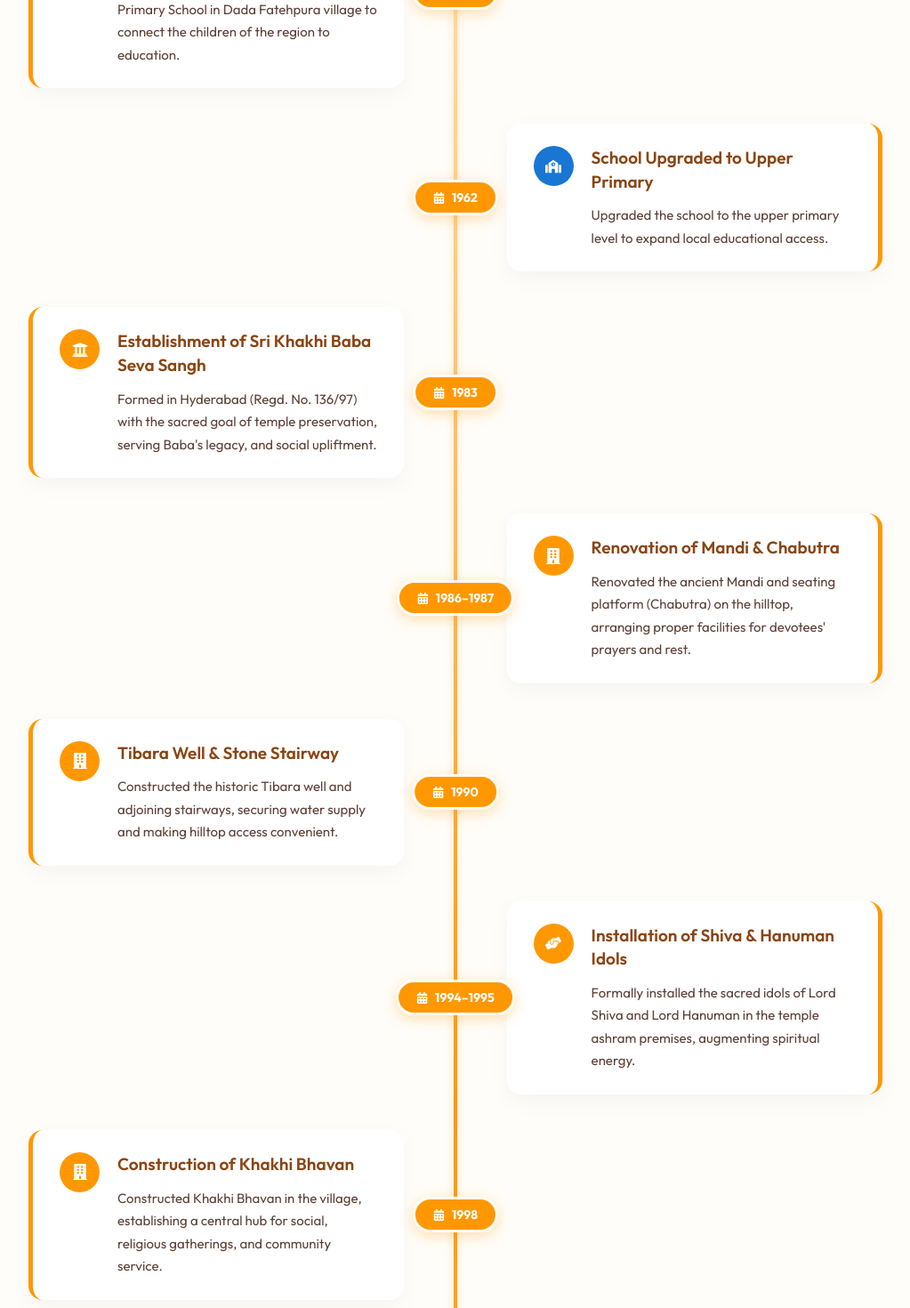
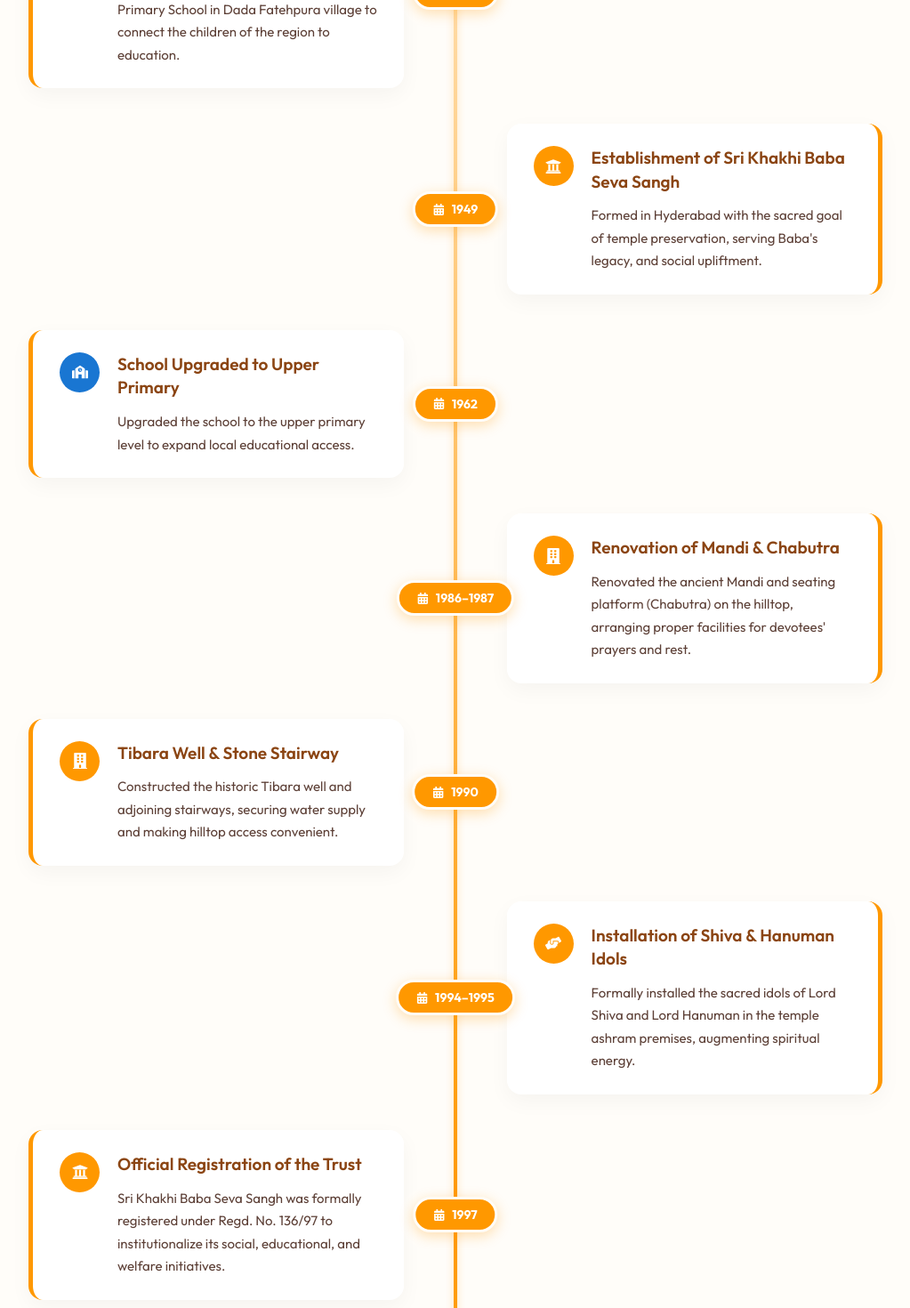
Before and after one commit to agarwalgarv67-lang/SriKhakhiBabaSevaSangh, a React (Vite) app: page /Journey in a window 1280 px wide. Shown: the part 740-2210 px from the top of the page at 89% size, without its empty margins (128-1151 px from the left). Built offline with nearby package versions, Linux system fonts and the light colour scheme; a web font is replaced by a local one.

Commit message:
Update Journey: move establishment of trust to 1949 and add registration of trust in 1997

```diff
--- a/src/pages/Journey.jsx
+++ b/src/pages/Journey.jsx
@@ -18,6 +18,15 @@
       descHi: "क्षेत्र के बच्चों को शिक्षा से जोड़ने के लिए ग्राम डाडा फतेहरा में श्री खाखी बाबा राजकीय प्राथमिक विद्यालय की आधारशिला रखी गई।"
     },
     {
+      year: "1949",
+      category: "development",
+      icon: <FaUniversity />,
+      titleEn: "Establishment of Sri Khakhi Baba Seva Sangh",
+      titleHi: "श्री खाखी बाबा सेवा संघ की स्थापना",
+      descEn: "Formed in Hyderabad with the sacred goal of temple preservation, serving Baba's legacy, and social upliftment.",
+      descHi: "बाबा की सेवा, खाखी धाम के संरक्षण तथा धार्मिक-सामाजिक उत्थान के पवित्र उद्देश्य से हैदराबाद में सेवा संघ की स्थापना की गई।"
+    },
+    {
       year: "1962",
       category: "welfare",
       icon: <FaSchool />,
@@ -25,15 +34,6 @@
       titleHi: "उच्च प्राथमिक विद्यालय में क्रमोन्नयन",
       descEn: "Upgraded the school to the upper primary level to expand local educational access.",
       descHi: "स्थानीय बच्चों के लिए शिक्षा का विस्तार करते हुए विद्यालय को प्राथमिक से उच्च प्राथमिक स्तर पर क्रमोन्नत किया गया।"
-    },
-    {
-      year: "1983",
-      category: "development",
-      icon: <FaUniversity />,
-      titleEn: "Establishment of Sri Khakhi Baba Seva Sangh",
-      titleHi: "श्री खाखी बाबा सेवा संघ की स्थापना",
-      descEn: "Formed in Hyderabad (Regd. No. 136/97) with the sacred goal of temple preservation, serving Baba's legacy, and social upliftment.",
-      descHi: "बाबा की सेवा, खाखी धाम के संरक्षण तथा धार्मिक-सामाजिक उत्थान के पवित्र उद्देश्य से हैदराबाद में सेवा संघ की स्थापना (पंजीकरण संख्या 136/97) की गई।"
     },
     {
       year: "1986–1987",
@@ -61,6 +61,15 @@
       titleHi: "भगवान शिव एवं हनुमान जी की स्थापना",
       descEn: "Formally installed the sacred idols of Lord Shiva and Lord Hanuman in the temple ashram premises, augmenting spiritual energy.",
       descHi: "आश्रम परिसर में भगवान शिव एवं भगवान हनुमान जी की विधिवत प्राण-प्रतिष्ठा की गई, जिससे मंदिर का आध्यात्मिक स्वरूप और समृद्ध हुआ।"
+    },
+    {
+      year: "1997",
+      category: "development",
+      icon: <FaUniversity />,
+      titleEn: "Official Registration of the Trust",
+      titleHi: "ट्रस्ट का औपचारिक पंजीकरण",
+      descEn: "Sri Khakhi Baba Seva Sangh was formally registered under Regd. No. 136/97 to institutionalize its social, educational, and welfare initiatives.",
+      descHi: "श्री खाखी बाबा सेवा संघ को पंजीकरण संख्या 136/97 के अंतर्गत औपचारिक रूप से पंजीकृत किया गया, ताकि सामाजिक, शैक्षणिक और कल्याणकारी गतिविधियों को संस्थागत रूप दिया जा सके।"
     },
     {
       year: "1998",
```
